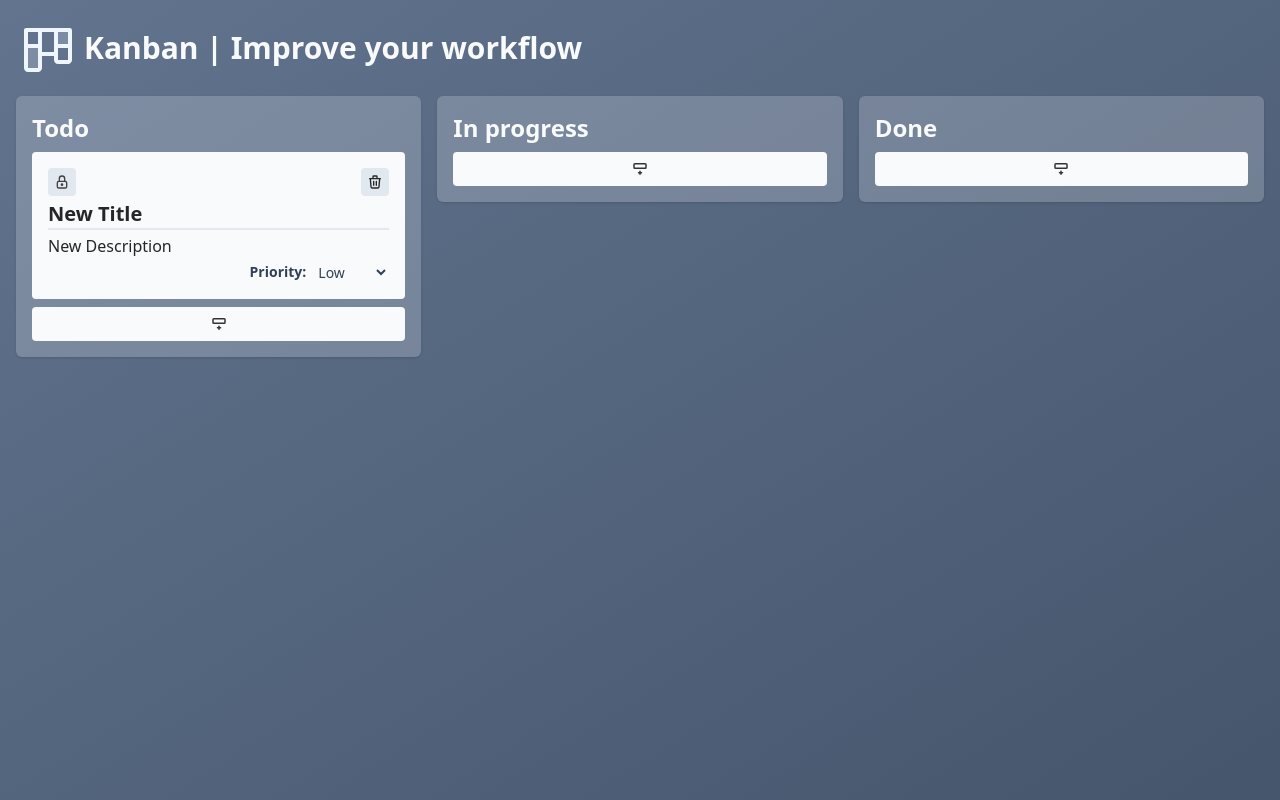
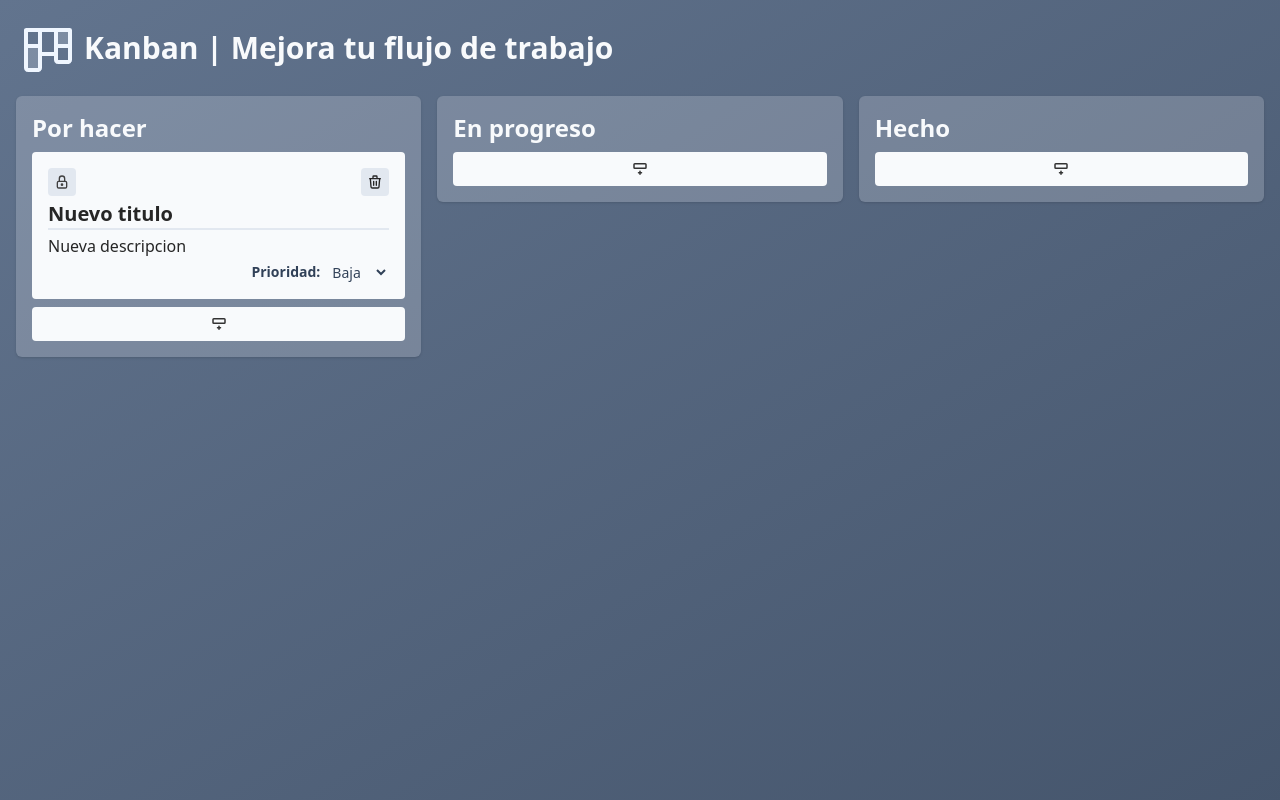
Before and after one commit to lui5gl/kanban, an Angular app: page / in a window 1280 px wide. Both pictures are taken after a click on the button 218 px from the left and 169 px from the top of the page. Built offline with nearby package versions, Linux system fonts and the light colour scheme; a web font is replaced by a local one.

Commit message:
Translate application text to Spanish for improved localization; update titles, labels, and alt texts across components

```diff
--- a/src/app/app.component.html
+++ b/src/app/app.component.html
@@ -2,14 +2,19 @@
   class="flex min-h-screen flex-col gap-4 bg-gradient-to-br from-slate-500 to-slate-600 p-4"
 >
   <div class="flex items-center gap-1 select-none">
-    <img ngSrc="image\kanban.png" alt="Kanban icon" width="64" height="64" />
+    <img
+      ngSrc="image\kanban.png"
+      alt="Icono del tablero Kanban"
+      width="64"
+      height="64"
+    />
     <h1 class="rounded-xs text-3xl font-bold text-slate-50">
-      Kanban | Improve your workflow
+      Kanban | Mejora tu flujo de trabajo
     </h1>
   </div>
   <section class="grid gap-4 md:grid-cols-3">
-    <app-column column_name="Todo" />
-    <app-column column_name="In progress" />
-    <app-column column_name="Done" />
+    <app-column column_name="Por hacer" />
+    <app-column column_name="En progreso" />
+    <app-column column_name="Hecho" />
   </section>
 </main>
--- a/src/app/components/card/card.component.html
+++ b/src/app/components/card/card.component.html
@@ -9,7 +9,7 @@
     >
       <img
         ngSrc="/icons/{{ is_editable ? 'unlock' : 'lock' }}.svg"
-        alt="lock icon"
+        alt="Icono de candado"
         width="16"
         height="16"
       />
@@ -18,7 +18,7 @@
       (click)="deleteCard()"
       class="flex aspect-square w-7 items-center justify-center rounded-sm bg-slate-200 transition-all duration-150 hover:bg-slate-300"
     >
-      <img ngSrc="/icons/delete.svg" alt="delete icon" width="16" height="16" />
+      <img ngSrc="/icons/delete.svg" alt="Icono de eliminar" width="16" height="16" />
     </button>
   </div>
 
@@ -40,7 +40,7 @@
   </p>
 
   <div class="flex gap-2 self-end text-sm">
-    <label class="font-semibold">Priority:</label>
+    <label class="font-semibold">Prioridad:</label>
     <select
       [attr.id]="getElementId('priority')"
       (change)="saveCard()"
@@ -48,9 +48,9 @@
       [disabled]="is_editable"
       class="rounded-xs bg-transparent"
     >
-      <option value="low">Low</option>
-      <option value="medium">Medium</option>
-      <option value="high">High</option>
+      <option value="low">Baja</option>
+      <option value="medium">Media</option>
+      <option value="high">Alta</option>
     </select>
   </div>
 </section>
--- a/src/app/components/card/card.component.ts
+++ b/src/app/components/card/card.component.ts
@@ -9,10 +9,10 @@ import { Component, EventEmitter, Input, OnInit, Output } from '@angular/core';
 })
 export class CardComponent implements OnInit {
   @Input() id: number = 0;
-  @Input() title: string = 'Undefined Title';
-  @Input() description: string = 'Undefined description';
+  @Input() title: string = 'Titulo sin definir';
+  @Input() description: string = 'Descripcion sin definir';
   @Input() priority: string = 'low';
-  @Input() column_name: string = 'Undefined column name';
+  @Input() column_name: string = 'Columna sin nombre';
   @Input() is_editable: boolean = false;
 
   @Output() save = new EventEmitter<{
@@ -47,7 +47,7 @@ export class CardComponent implements OnInit {
   }
 
   deleteCard() {
-    if (confirm('Are you sure you want to delete this item?'))
+    if (confirm('Estas seguro de eliminar esta tarjeta?'))
       this.delete.emit(this.id);
   }
 
--- a/src/app/components/column/column.component.html
+++ b/src/app/components/column/column.component.html
@@ -28,7 +28,7 @@
   >
     <img
       ngSrc="icons/row-insert-bottom.svg"
-      alt="Add card"
+      alt="Agregar tarjeta"
       width="18"
       height="18"
     />
--- a/src/app/components/column/column.component.ts
+++ b/src/app/components/column/column.component.ts
@@ -10,8 +10,8 @@ import { CardComponent } from '../card/card.component';
   imports: [CardComponent, NgOptimizedImage, DragDropModule],
 })
 export class ColumnComponent implements AfterContentChecked {
-  private readonly boardColumns = ['Todo', 'In progress', 'Done'];
-  @Input() column_name = 'Undefined column name';
+  private readonly boardColumns = ['Por hacer', 'En progreso', 'Hecho'];
+  @Input() column_name = 'Columna sin nombre';
   cards: {
     id: number;
     title: string;
@@ -42,8 +42,8 @@ export class ColumnComponent implements AfterContentChecked {
 
     this.cards.push({
       id: newId,
-      title: 'New Title',
-      description: 'New Description',
+      title: 'Nuevo titulo',
+      description: 'Nueva descripcion',
       column_name: this.column_name,
       is_editable: false,
       priority: 'low',
@@ -67,7 +67,7 @@ export class ColumnComponent implements AfterContentChecked {
     const index = this.cards.findIndex((i) => i.id === item.id);
 
     if (index === -1)
-      return console.error('The card you are trying to update does not exist.');
+      return console.error('La tarjeta que intentas actualizar no existe.');
 
     this.cards[index] = { ...item };
     this.saveCards();
--- a/src/index.html
+++ b/src/index.html
@@ -1,8 +1,8 @@
 <!doctype html>
-<html lang="en">
+<html lang="es">
   <head>
     <meta charset="utf-8" />
-    <title>Kanban | Improve your self</title>
+    <title>Kanban | Mejora tu flujo de trabajo</title>
     <base href="/" />
     <meta name="viewport" content="width=device-width, initial-scale=1" />
     <link rel="icon" href="favicon-light.svg" type="image/x-icon" media="(prefers-color-scheme: light)">
```
